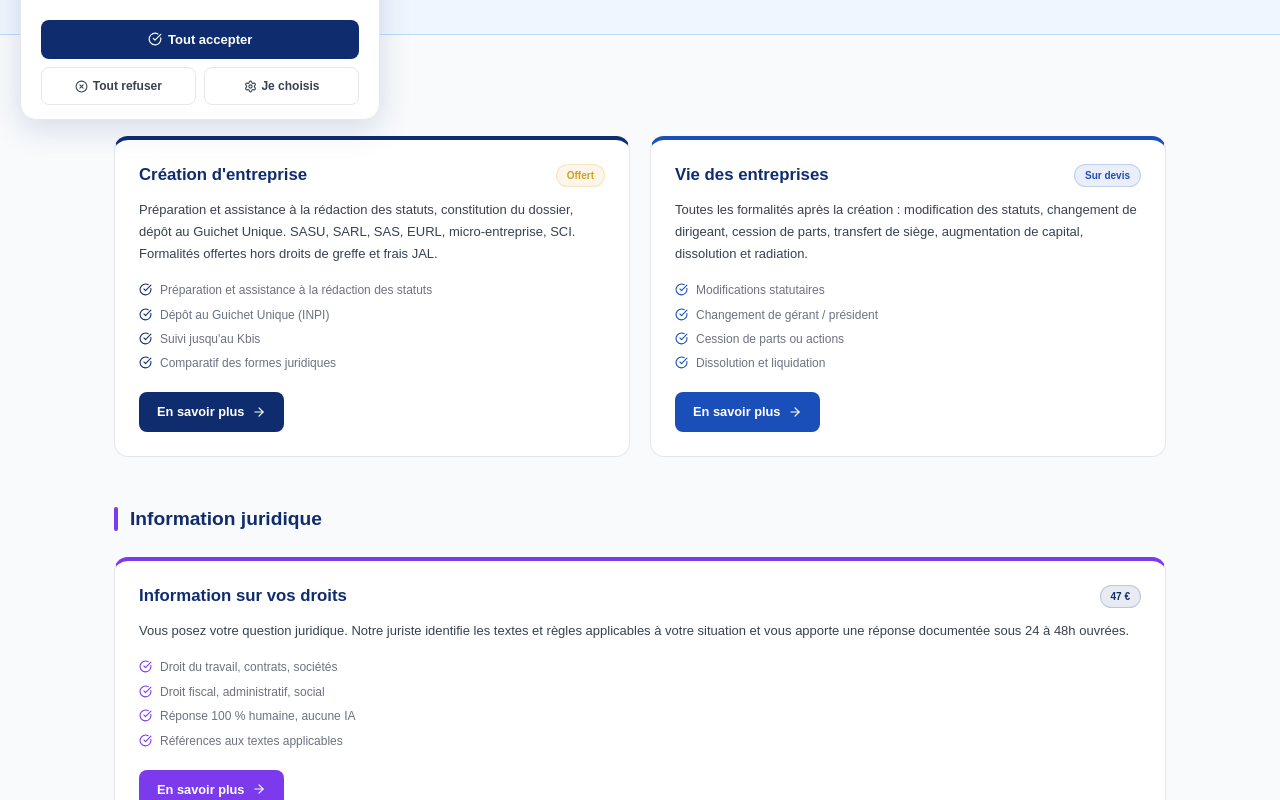
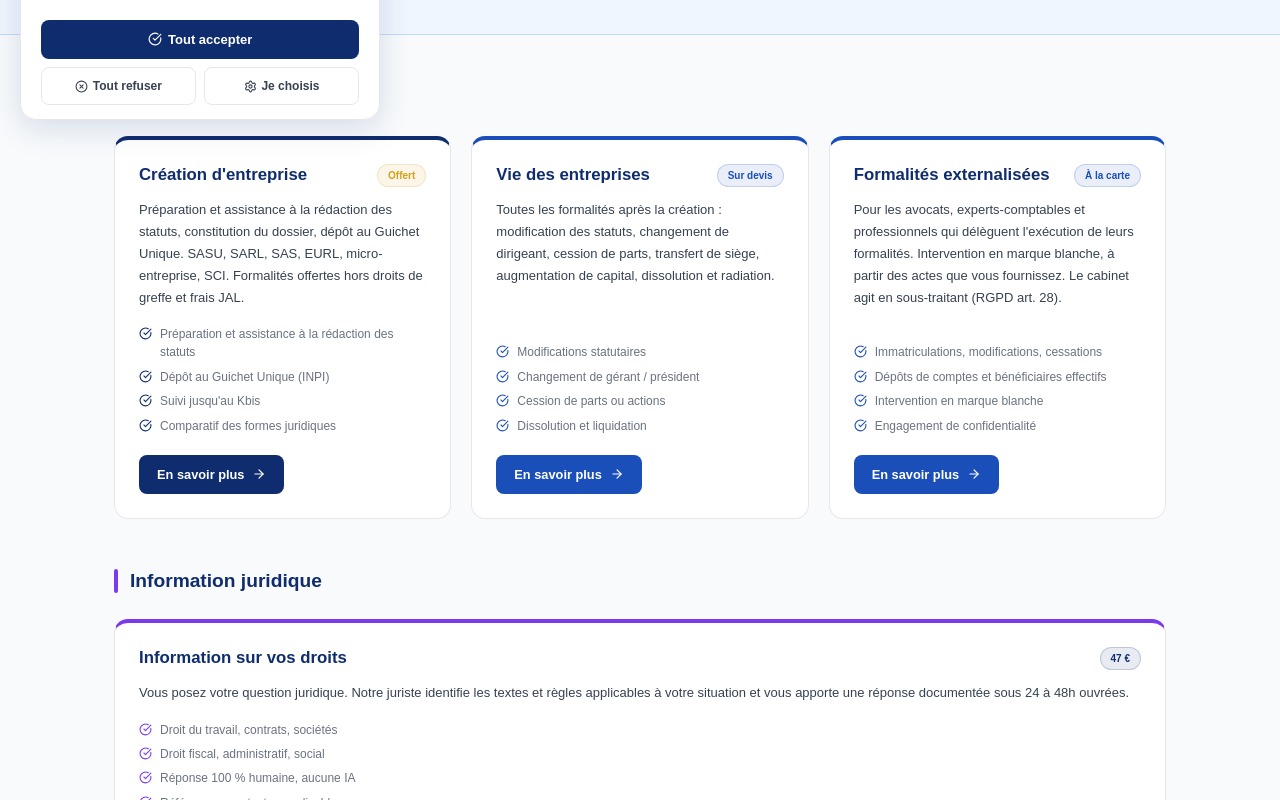
Before and after one commit to SYPA-ASSO/docutheque-next, a Next.js app: page /accompagnement-professionnels in a window 1280 px wide. Shown: the part 660-1460 px from the top of the page. Built offline with nearby package versions, Linux system fonts and the light colour scheme.

Commit message:
Page pro : offre B2B en carte de service ; relecture loi 1971 site et blog

```diff
--- a/app/accompagnement-particuliers/page.tsx
+++ b/app/accompagnement-particuliers/page.tsx
@@ -77,7 +77,7 @@ const domaines = [
   "Droit numérique",
   "Droit des collectivités territoriales",
   "Droit du consommateur numérique",
-  "Droit pénal · Défense",
+  "Droit pénal",
   "Droit de la vie privée · Image",
   "Droit animal"
 ]
--- a/app/accompagnement-professionnels/page.tsx
+++ b/app/accompagnement-professionnels/page.tsx
@@ -76,6 +76,20 @@ const services = [
           "Changement de gérant / président",
           "Cession de parts ou actions",
           "Dissolution et liquidation",
+        ],
+        couleur: "#1a4fba",
+      },
+      {
+        titre: "Formalités externalisées",
+        badge: "À la carte",
+        badgeColor: "#1a4fba",
+        href: "/formalites-juridiques-externalisees",
+        description: "Pour les avocats, experts-comptables et professionnels qui délèguent l'exécution de leurs formalités. Intervention en marque blanche, à partir des actes que vous fournissez. Le cabinet agit en sous-traitant (RGPD art. 28).",
+        points: [
+          "Immatriculations, modifications, cessations",
+          "Dépôts de comptes et bénéficiaires effectifs",
+          "Intervention en marque blanche",
+          "Engagement de confidentialité",
         ],
         couleur: "#1a4fba",
       },
@@ -213,7 +227,7 @@ export default function AccompagnementProfessionnelsPage() {
             </p>
             <div style={{ display: 'flex', flexWrap: 'wrap', gap: '2rem', paddingTop: '2rem', borderTop: '1px solid rgba(255,255,255,0.2)' }}>
               {[
-                { valeur: "6", label: "Services disponibles" },
+                { valeur: "8", label: "Services disponibles" },
                 { valeur: "CRFF", label: "Formaliste certifié" },
                 { valeur: "ORIAS", label: "26003943 · IAS Niveau 1" },
                 { valeur: "France", label: "Accompagnement à distance" }
@@ -377,7 +391,7 @@ export default function AccompagnementProfessionnelsPage() {
             <h2 style={{ color: '#0f2d6e', fontSize: '1.05rem', fontWeight: 700, margin: '0 0 14px' }}>Pour aller plus loin</h2>
             <div style={{ display: 'flex', flexWrap: 'wrap', gap: '10px' }}>
               {[
-                { label: 'Formalités externalisées', href: '/formalites-juridiques-externalisees' },
+                { label: 'Catalogue de documents', href: '/catalogue' },
                 { label: "Création d'entreprise", href: '/creation-entreprise' },
                 { label: 'RGPD & conformité', href: '/rgpd-conformite' },
                 { label: 'Juriste ou avocat ?', href: '/juriste-formaliste-ou-avocat' },
--- a/app/creation-entreprise/page.tsx
+++ b/app/creation-entreprise/page.tsx
@@ -215,7 +215,7 @@ export default function CreationEntreprisePage() {
             </h1>
             <p style={{ fontSize: '1.1rem', color: 'rgba(255,255,255,0.88)', marginBottom: '1.5rem', lineHeight: 1.7 }}>
               Formalités offertes hors droits de greffe et frais de journal d'annonces légales.
-              SASU, SARL, SAS, EURL, micro-entreprise, SCI : notre juriste prépare et accompagne
+              SASU, SARL, SAS, EURL, micro-entreprise, SCI : notre juriste prépare et vous assiste dans
               la rédaction de vos statuts et le dépôt de votre dossier d'immatriculation.
             </p>
             <div style={{ display: 'flex', flexWrap: 'wrap', gap: '1rem', alignItems: 'center' }}>
--- a/app/juriste-formaliste-ou-avocat/page.tsx
+++ b/app/juriste-formaliste-ou-avocat/page.tsx
@@ -97,7 +97,7 @@ const tableau = [
 
 const cas = [
   { besoin: "Créer ou structurer une activité", txt: "Pour les modèles de documents, l'information sur les règles et la réalisation des formalités, le cabinet intervient. Pour un choix de structure engageant votre responsabilité, l'avocat ou l'expert-comptable apporte le conseil personnalisé.", liens: [['Accompagnement à la création', '/accompagnement-professionnels'], ['Bibliothèque de documents', '/catalogue']] },
-  { besoin: "Réaliser une formalité (modification, transfert de siège)", txt: "La formalité elle-même (dépôt, immatriculation, suivi) relève du formaliste ; l'acte qui la fonde est rédigé par vous ou votre conseil.", liens: [['Formalités externalisées', '/formalites-juridiques-externalisees']] },
+  { besoin: "Réaliser une formalité (modification, transfert de siège)", txt: "La formalité elle-même (dépôt, immatriculation, suivi) relève du formaliste ; l'acte qui la fonde est rédigé par vous ou votre conseil.", liens: [['Accompagnement des professionnels', '/accompagnement-professionnels']] },
   { besoin: "Comprendre une obligation (RGPD, droit du travail)", txt: "Le cabinet explique le cadre applicable et aide à identifier les actions nécessaires, dans le cadre de l'information juridique.", liens: [['Information sur vos droits', '/information-sur-vos-droits'], ['RGPD et conformité', '/rgpd-conformite']] },
   { besoin: "Assurer une activité, comparer des garanties", txt: "Le cabinet, intermédiaire en assurance, analyse les besoins, compare les offres et accompagne, conformément au devoir de conseil. Un avocat n'exerce pas cette activité réglementée.", liens: [['Conseil en assurances', '/conseil-assurances']] },
   { besoin: "Un litige, une procédure, une représentation", txt: "Dès qu'un différend est en cours ou imminent, ou qu'une représentation devant une juridiction est nécessaire, le recours à un avocat s'impose. Le cabinet vous oriente.", liens: [] },
```
